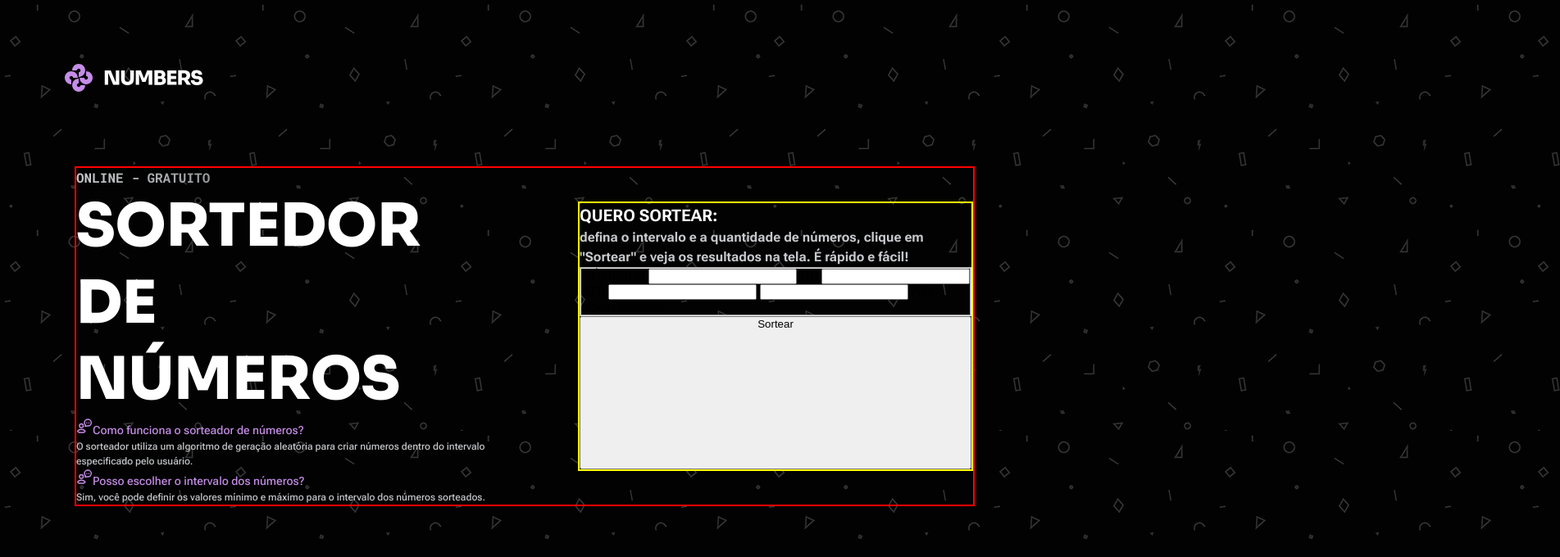
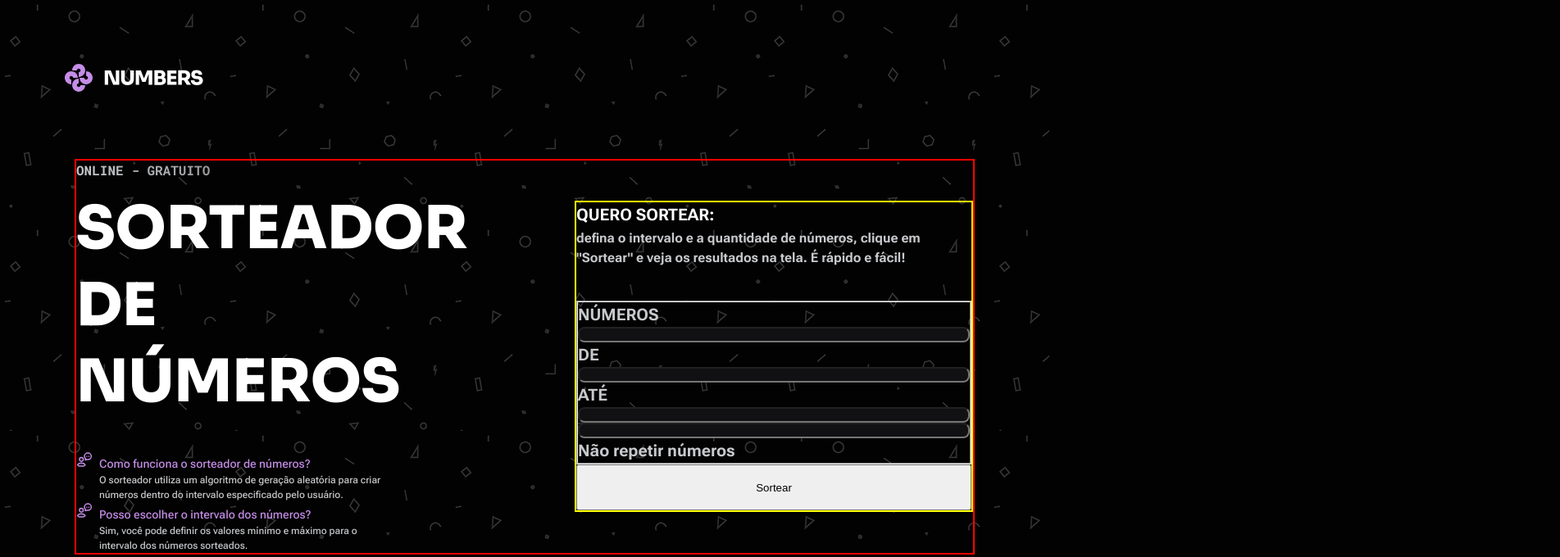
Before and after one commit to Lucascfsb/number-generator, a plain HTML site: page index.html in a window 1280 px wide. Shown: the top 680 px of the page at 82% size, 1903 px wide, since content can reach past the window. Drawn offline with Linux system fonts and the light colour scheme; a web font is replaced by a local one.

Commit message:
Refactor HTML structure and improve CSS styles for better layout and responsiveness

```diff
--- a/index.html
+++ b/index.html
@@ -27,9 +27,10 @@
     <aside class="aside-header">
       <header>
         <h4>ONLINE - GRATUITO</h4>
-        <h1>SORTEDOR DE NÚMEROS</h1>
+        <h1>SORTEADOR DE NÚMEROS</h1>
       </header>
 
+      <section>
         <strong><svg width="20" height="20" viewBox="0 0 20 20" fill="none" xmlns="http://www.w3.org/2000/svg">
             <path
               d="M18.3333 6.06951C18.3333 8.27082 16.4676 10.0557 14.1667 10.0557C13.8961 10.056 13.6263 10.031 13.3606 9.98107C13.1692 9.94516 13.0736 9.92724 13.0068 9.93741C12.9401 9.94757 12.8454 9.99791 12.6562 10.0986C12.1208 10.3832 11.4966 10.4838 10.8962 10.3722C11.1244 10.0915 11.2803 9.75474 11.349 9.39374C11.3907 9.17291 11.2875 8.95841 11.1328 8.80141C10.4305 8.08818 10 7.12716 10 6.06951C10 3.86819 11.8657 2.08337 14.1667 2.08337C16.4676 2.08337 18.3333 3.86819 18.3333 6.06951Z"
@@ -43,8 +44,10 @@
               d="M8.57118 9.8241C8.57118 11.1002 7.53442 12.1347 6.25555 12.1347C4.97667 12.1347 3.93994 11.1002 3.93994 9.8241C3.93994 8.54802 4.97667 7.51355 6.25555 7.51355C7.53442 7.51355 8.57118 8.54802 8.57118 9.8241Z"
               stroke="#C58DE7" stroke-width="1.5" stroke-linecap="round" stroke-linejoin="round" />
           </svg>Como funciona o sorteador de números?</strong>
-      <p>O sorteador utiliza um algoritmo de geração aleatória para criar números dentro do intervalo especificado pelo
-        usuário.</p>
+        <p>O sorteador utiliza um algoritmo de geração aleatória para criar números dentro do intervalo especificado
+          pelo
+          usuário.
+        </p>
 
         <strong><svg width="20" height="20" viewBox="0 0 20 20" fill="none" xmlns="http://www.w3.org/2000/svg">
             <path
@@ -60,6 +63,7 @@
               stroke="#C58DE7" stroke-width="1.5" stroke-linecap="round" stroke-linejoin="round" />
           </svg>Posso escolher o intervalo dos números?</strong>
         <p>Sim, você pode definir os valores mínimo e máximo para o intervalo dos números sorteados.</p>
+      </section>
     </aside>
 
     <form class="form">
@@ -83,7 +87,10 @@
         <label for="noRepetition">Não repetir números</label>
       </fieldset>
 
-      <button type="submit">Sortear<img /></button>
+      <button type="submit">
+        Sortear
+        <i class="hgi hgi-stroke hgi-rounded hgi-arrow-right-02"></i>
+      </button>
     </form>
   </main>
   <script src="scripts.js"></script>
--- a/style.css
+++ b/style.css
@@ -68,7 +68,7 @@ body {
   align-items: center;
 
   & img {
-    padding: 76px 1074px 89px 120px;
+    margin: 76px 1074px 80px 120px;
   }
 }
 
@@ -79,7 +79,7 @@ main {
   border: solid 2px red;
   width: 100%;
   max-width: 1098px;
-  gap: 108px;
+  gap: 100px;
 }
 
 img {
@@ -90,7 +90,18 @@ img {
   display: flex;
   flex-direction: column;
   width: 100%;
-  flex: 1;
+
+  & section {
+    max-width: 386px;
+
+    & svg {
+      margin-right: 8px;
+    }
+
+    & p {
+      margin-left: 28px;
+    }
+  }
 
   & header {
     & h4 {
@@ -99,11 +110,13 @@ img {
       -webkit-background-clip: text;
       -webkit-text-fill-color: transparent;
       background-clip: text;
+      margin-bottom: 12px;
     }
 
     & h1 {
       font: var(--display-large);
       color: var(--content-primary);
+      margin-bottom: 38px;
     }
   }
 }
@@ -123,13 +136,13 @@ form {
   flex-direction: column;
   border: solid 2px yellow;
   width: 100%;
-  max-width: 482px;
   flex: 1;
 
   & header{
     & h3 {
       font: var(--label-medium);
       color: var(--content-primary);
+      margin-bottom: 2px;
     }
 
     & p {
@@ -137,8 +150,24 @@ form {
       color: var(--content-secondary);
     }
   }
+
+  & fieldset{
+    margin-top: 40px;
+    display: grid;
+
+    & label {
+      font: var(--label-medium);
+      color: var(--content-secondary);
+    }
+
+    & input {
+      background: var(--background-secondary);
+      border-radius: 8px;
+    }
+  }
 }
 
 button{
-  width: 100%;
+  width: 482px;
+  height: 56px;
 }
```
Lines whose indentation alone changed are shown as unchanged.
